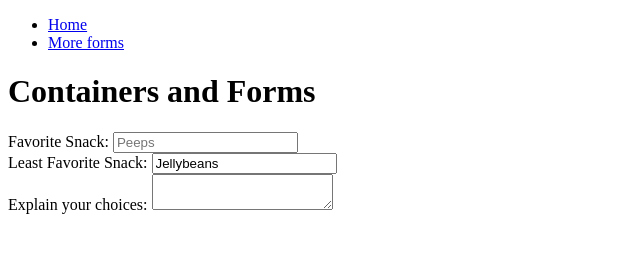
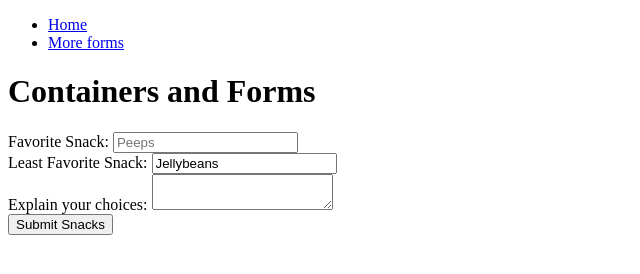
Before and after one commit to scotwash/SP25-I210, a plain HTML site: page homework-3/index.html in a window 1280 px wide. Shown: the whole page, without its empty margins (0-640 px from the left). Drawn offline with Linux system fonts and the light colour scheme.

Commit message:
added everything else

```diff
--- a/homework-3/index.html
+++ b/homework-3/index.html
@@ -41,7 +41,9 @@
         <div>
             <label for="explain">Explain your choices:</label>
             <textarea name="explain" id="explain"></textarea>
+
         </div>
+        <input type="submit" value="Submit Snacks">
     </form>
 </body>
 </html>
```
